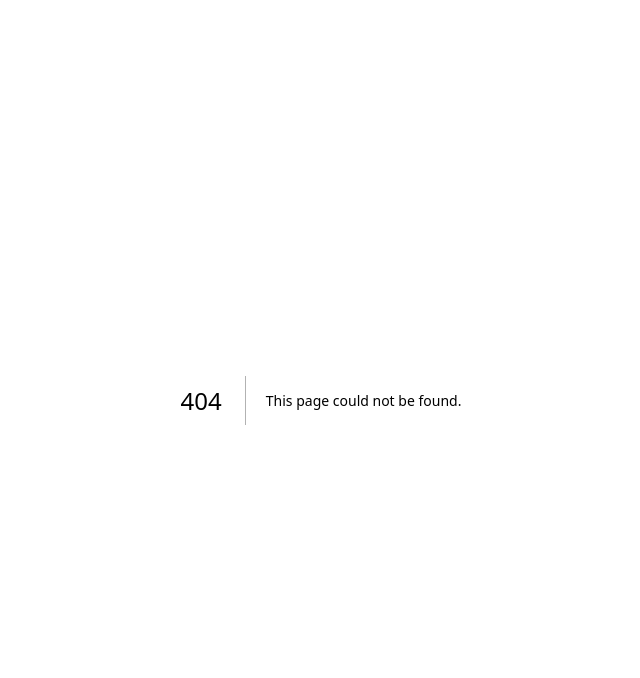
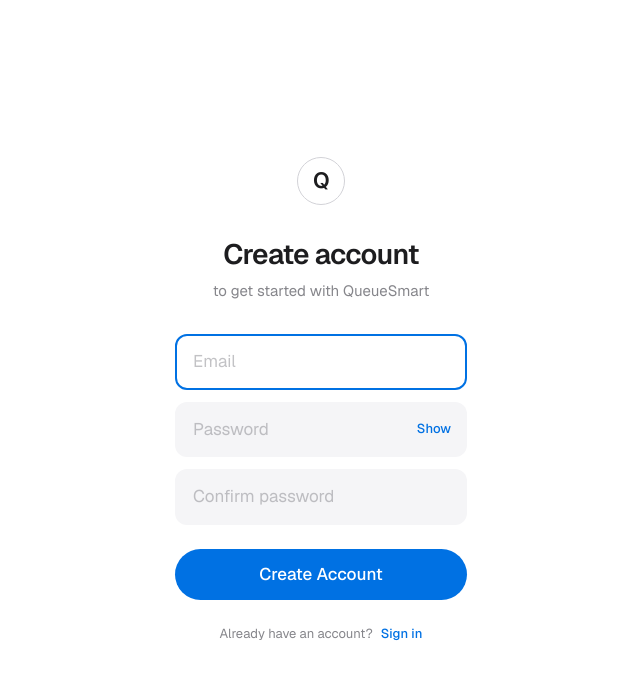
Before and after one commit to DylanMiller765/QueueSmart-4353, a Next.js app in the folder queuesmart/: page /register in a window 1280 px wide. Before the commit this address had no page. Shown: the top 678 px of the page, without its empty margins (319-959 px from the left). Built offline with nearby package versions, Linux system fonts and the light colour scheme.

Commit message:
created the registration page create account

```diff
--- /dev/null
+++ b/queuesmart/src/app/register/page.tsx
@@ -0,0 +1,192 @@
+"use client";
+
+import { useState } from "react";
+import Link from "next/link";
+import { useRouter } from "next/navigation";
+
+export default function RegisterPage() {
+  const router = useRouter();
+  const [email, setEmail] = useState("");
+  const [password, setPassword] = useState("");
+  const [confirmPassword, setConfirmPassword] = useState("");
+  const [showPassword, setShowPassword] = useState(false);
+  const [errors, setErrors] = useState<{
+    email?: string;
+    password?: string;
+    confirmPassword?: string;
+  }>({});
+  const [isLoading, setIsLoading] = useState(false);
+
+  function validate() {
+    const newErrors: {
+      email?: string;
+      password?: string;
+      confirmPassword?: string;
+    } = {};
+
+    if (!email.trim()) {
+      newErrors.email = "Please enter your email address.";
+    } else if (!/^[^\s@]+@[^\s@]+\.[^\s@]+$/.test(email)) {
+      newErrors.email = "Please enter a valid email address.";
+    }
+
+    if (!password) {
+      newErrors.password = "Please create a password.";
+    } else if (password.length < 6) {
+      newErrors.password = "Password must be at least 6 characters.";
+    }
+
+    if (!confirmPassword) {
+      newErrors.confirmPassword = "Please confirm your password.";
+    } else if (confirmPassword !== password) {
+      newErrors.confirmPassword = "Passwords do not match.";
+    }
+
+    setErrors(newErrors);
+    return Object.keys(newErrors).length === 0;
+  }
+
+  async function handleSubmit(e: React.FormEvent) {
+    e.preventDefault();
+    if (!validate()) return;
+    setIsLoading(true);
+    // fake delay, no real backend yet
+    await new Promise((r) => setTimeout(r, 600));
+    // after "registration", send user to dashboard
+    router.push("/dashboard");
+    setIsLoading(false);
+  }
+
+  return (
+    <div className="flex min-h-screen items-center justify-center bg-white">
+      <div
+        className="w-full max-w-[340px] px-6"
+        style={{ animation: "fadeUp 0.5s ease-out both" }}
+      >
+        {/* Mark */}
+        <div className="mb-8 flex justify-center">
+          <div className="flex h-12 w-12 items-center justify-center rounded-full border-[1.5px] border-[#d2d2d7]">
+            <span className="text-[22px] font-semibold tracking-tight text-foreground">
+              Q
+            </span>
+          </div>
+        </div>
+
+        {/* Header */}
+        <h1 className="text-center text-[28px] font-semibold leading-tight tracking-tight text-foreground">
+          Create account
+        </h1>
+        <p className="mt-2 text-center text-[15px] text-muted">
+          to get started with QueueSmart
+        </p>
+
+        {/* Form */}
+        <form onSubmit={handleSubmit} noValidate className="mt-8">
+          <div className="space-y-3">
+            {/* Email */}
+            <div>
+              <input
+                type="email"
+                value={email}
+                onChange={(e) => {
+                  setEmail(e.target.value);
+                  if (errors.email)
+                    setErrors((p) => ({ ...p, email: undefined }));
+                }}
+                placeholder="Email"
+                autoComplete="email"
+                autoFocus
+                className={`w-full rounded-xl bg-[#f5f5f7] px-4 py-[13px] text-[17px] text-foreground placeholder:text-[#86868b]/50 border-2 transition-all duration-200 ${
+                  errors.email
+                    ? "border-error bg-white"
+                    : "border-transparent focus:border-accent focus:bg-white"
+                }`}
+              />
+              {errors.email && (
+                <p className="mt-1.5 text-[13px] text-error">{errors.email}</p>
+              )}
+            </div>
+
+            {/* Password */}
+            <div>
+              <div className="relative">
+                <input
+                  type={showPassword ? "text" : "password"}
+                  value={password}
+                  onChange={(e) => {
+                    setPassword(e.target.value);
+                    if (errors.password)
+                      setErrors((p) => ({ ...p, password: undefined }));
+                  }}
+                  placeholder="Password"
+                  autoComplete="new-password"
+                  className={`w-full rounded-xl bg-[#f5f5f7] px-4 py-[13px] pr-16 text-[17px] text-foreground placeholder:text-[#86868b]/50 border-2 transition-all duration-200 ${
+                    errors.password
+                      ? "border-error bg-white"
+                      : "border-transparent focus:border-accent focus:bg-white"
+                  }`}
+                />
+                <button
+                  type="button"
+                  onClick={() => setShowPassword(!showPassword)}
+                  className="absolute right-4 top-1/2 -translate-y-1/2 text-[13px] font-medium text-accent transition-colors hover:text-accent-hover"
+                >
+                  {showPassword ? "Hide" : "Show"}
+                </button>
+              </div>
+              {errors.password && (
+                <p className="mt-1.5 text-[13px] text-error">
+                  {errors.password}
+                </p>
+              )}
+            </div>
+
+            {/* Confirm password */}
+            <div>
+              <input
+                type={showPassword ? "text" : "password"}
+                value={confirmPassword}
+                onChange={(e) => {
+                  setConfirmPassword(e.target.value);
+                  if (errors.confirmPassword)
+                    setErrors((p) => ({ ...p, confirmPassword: undefined }));
+                }}
+                placeholder="Confirm password"
+                autoComplete="new-password"
+                className={`w-full rounded-xl bg-[#f5f5f7] px-4 py-[13px] text-[17px] text-foreground placeholder:text-[#86868b]/50 border-2 transition-all duration-200 ${
+                  errors.confirmPassword
+                    ? "border-error bg-white"
+                    : "border-transparent focus:border-accent focus:bg-white"
+                }`}
+              />
+              {errors.confirmPassword && (
+                <p className="mt-1.5 text-[13px] text-error">
+                  {errors.confirmPassword}
+                </p>
+              )}
+            </div>
+          </div>
+
+          <button
+            type="submit"
+            disabled={isLoading}
+            className="mt-6 w-full rounded-full bg-accent py-[13px] text-[17px] font-medium text-white transition-all duration-200 hover:bg-accent-hover active:scale-[0.98] disabled:opacity-50 disabled:cursor-not-allowed"
+          >
+            {isLoading ? "Creating account…" : "Create Account"}
+          </button>
+        </form>
+
+        {/* Links */}
+        <div className="mt-6 flex items-center justify-center text-[13px]">
+          <span className="text-muted">Already have an account?</span>
+          <Link
+            href="/login"
+            className="ml-2 text-accent hover:underline font-medium"
+          >
+            Sign in
+          </Link>
+        </div>
+      </div>
+    </div>
+  );
+}
```
Also changed, not shown: 2 other files (tests, documents, lock files or other folders).
